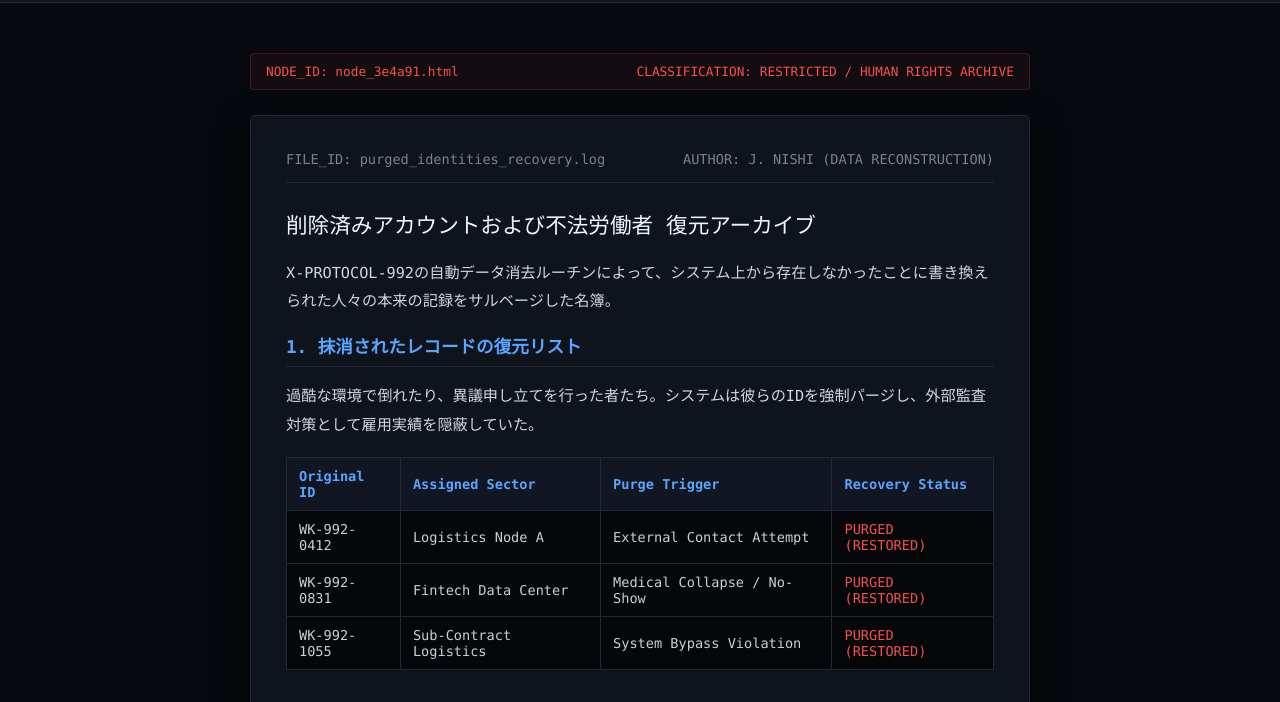
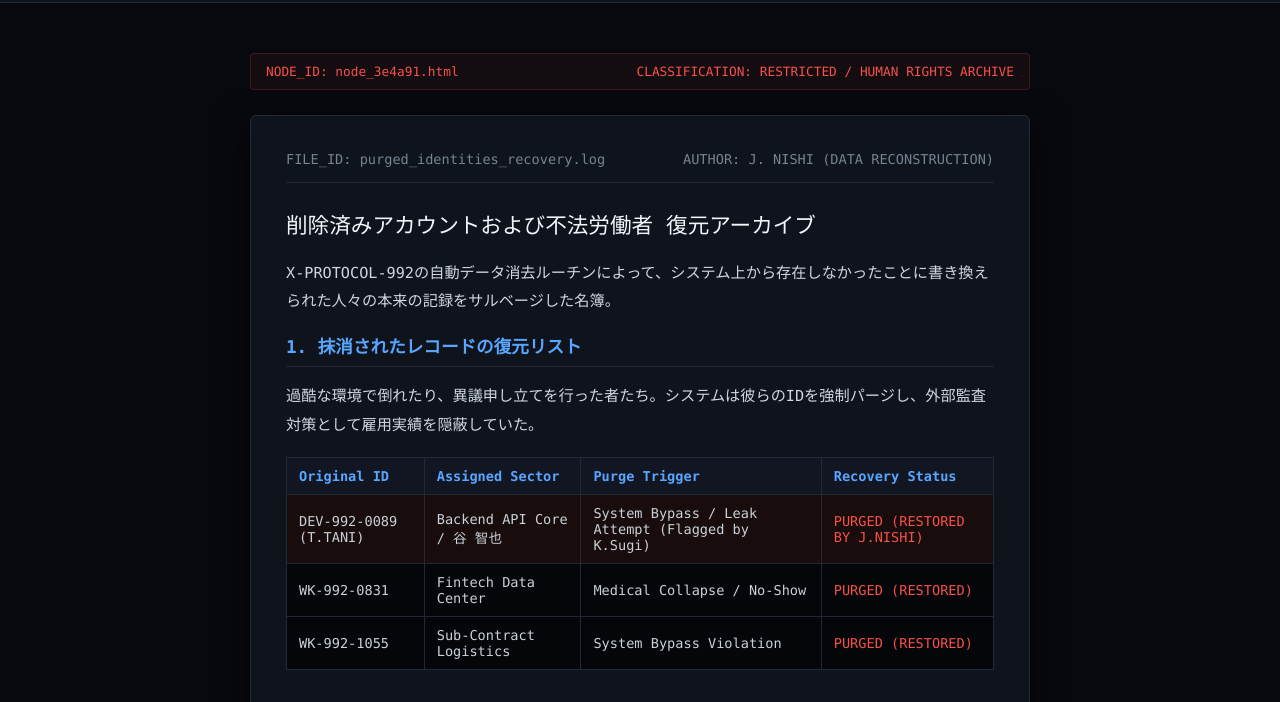
Before and after one commit to dai6520/WebDesign, a plain HTML site: page levoro/node_3e4a91.html in a window 1280 px wide. Shown: the part 66-768 px from the top of the page. Drawn offline with Linux system fonts and the light colour scheme.

Commit message:
登場人物を増

```diff
--- a/levoro/node_3e4a91.html
+++ b/levoro/node_3e4a91.html
@@ -63,12 +63,12 @@
                                 </tr>
                             </thead>
                             <tbody>
-                                <tr>
-                                    <td>WK-992-0412</td>
-                                    <td>Logistics Node A</td>
-                                    <td>External Contact Attempt</td>
-                                    <td style="color: #f85149;">PURGED (RESTORED)</td>
-                                </tr>
+                                <tr style="background: rgba(248, 81, 73, 0.08);">
+                                    <td>DEV-992-0089 (T.TANI)</td>
+                                    <td>Backend API Core / 谷 智也</td>
+                                    <td>System Bypass / Leak Attempt (Flagged by K.Sugi)</td>
+                                    <td style="color: #f85149;">PURGED (RESTORED BY J.NISHI)</td>
+                                    </tr>
                                 <tr>
                                     <td>WK-992-0831</td>
                                     <td>Fintech Data Center</td>
```
Also changed, not shown: levoro/node_7b8c2e.html (+2 -2 lines).
